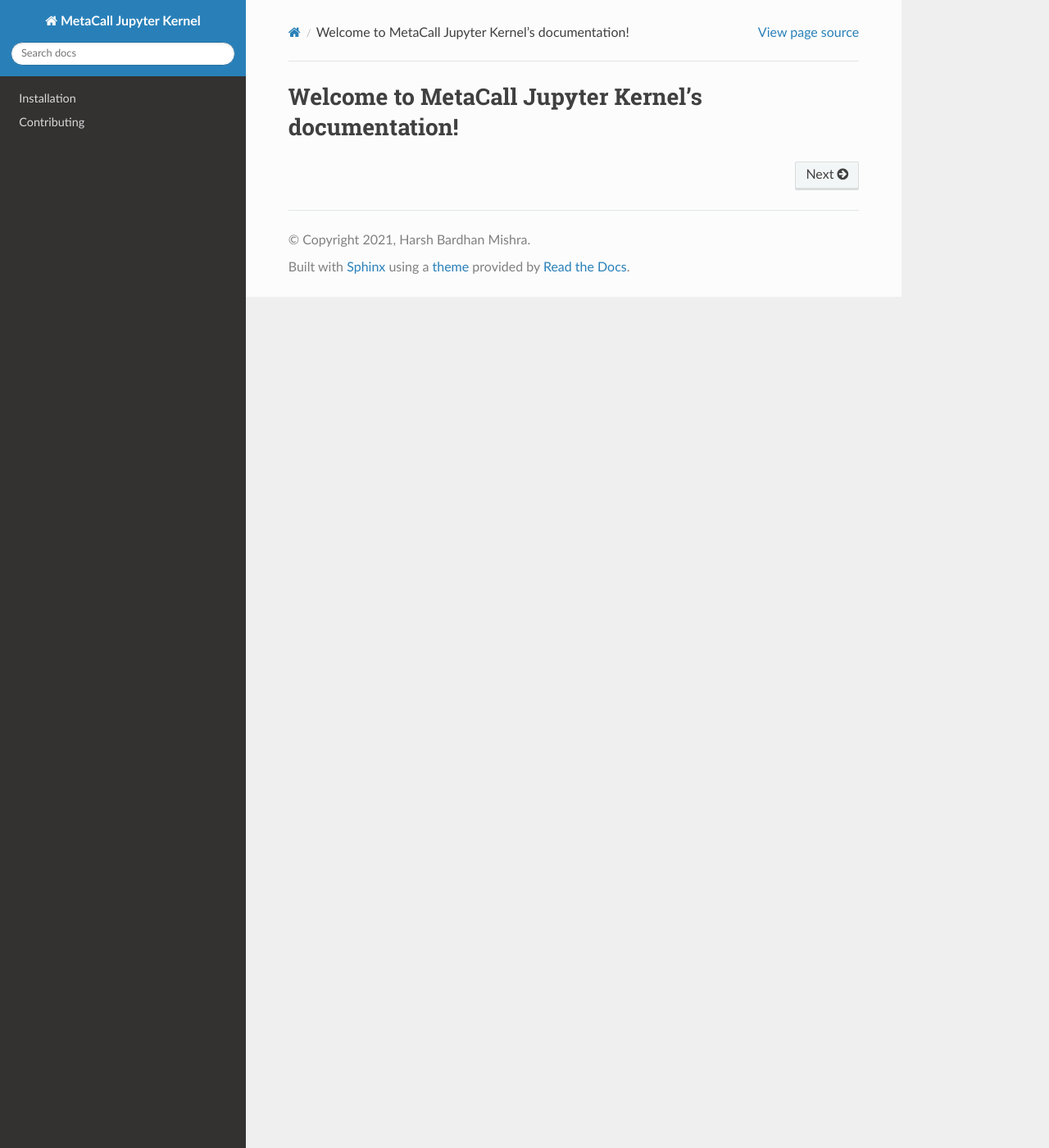
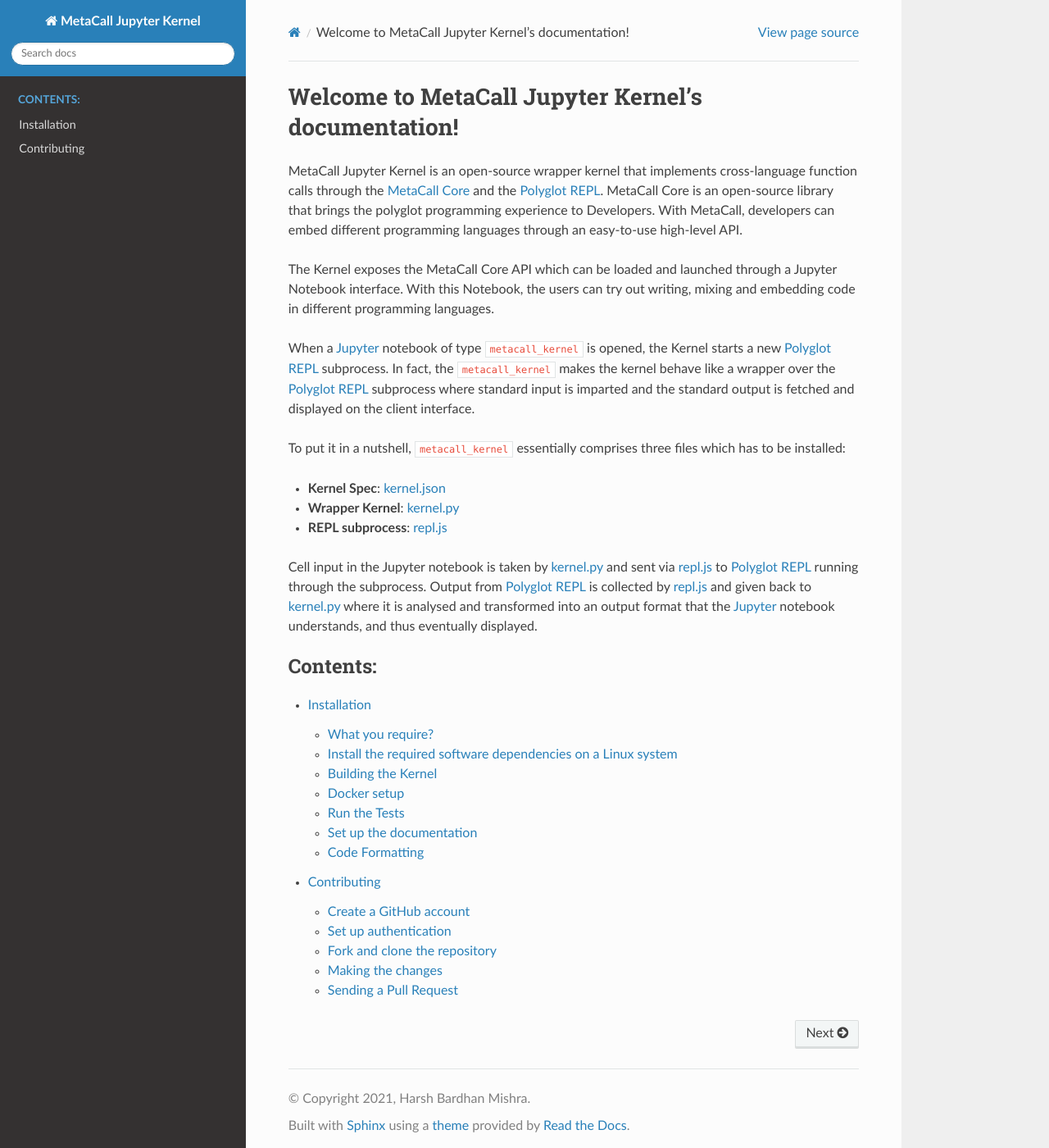
Before and after one commit to metacall/jupyter-kernel, a Sphinx documentation site: the page built from docs/index.rst, in a window 1280 px wide and 1400 px high. Shown: the whole window at 82% size. Built offline with Sphinx 7.4.7 and the Read the Docs theme 2.0.0, drawn with Linux system fonts in a browser that asks for light colours.

Commit message:
docs: add index docs

```diff
--- a/docs/index.rst
+++ b/docs/index.rst
@@ -6,8 +6,47 @@
 Welcome to MetaCall Jupyter Kernel's documentation!
 ===================================================
 
+MetaCall Jupyter Kernel is an open-source wrapper kernel that implements
+cross-language function calls through the `MetaCall Core`_ and the
+`Polyglot REPL`_. MetaCall Core is an open-source library that brings
+the polyglot programming experience to Developers. With MetaCall,
+developers can embed different programming languages through an
+easy-to-use high-level API.
+
+The Kernel exposes the MetaCall Core API which can be loaded and
+launched through a Jupyter Notebook interface. With this Notebook, the
+users can try out writing, mixing and embedding code in different
+programming languages.
+
+When a `Jupyter`_ notebook of type ``metacall_kernel`` is opened, the
+Kernel starts a new `Polyglot REPL`_ subprocess. In fact, the
+``metacall_kernel`` makes the kernel behave like a wrapper over the
+`Polyglot REPL`_ subprocess where standard input is imparted and the
+standard output is fetched and displayed on the client interface.
+
+To put it in a nutshell, ``metacall_kernel`` essentially comprises three
+files which has to be installed:
+
+-  **Kernel Spec**: `kernel.json`_
+-  **Wrapper Kernel**: `kernel.py`_
+-  **REPL subprocess**: `repl.js`_
+
+Cell input in the Jupyter notebook is taken by `kernel.py`_ and sent via
+`repl.js`_ to `Polyglot REPL`_ running through the subprocess. Output
+from `Polyglot REPL`_ is collected by `repl.js`_ and given back to
+`kernel.py`_ where it is analysed and transformed into an output format
+that the `Jupyter`_ notebook understands, and thus eventually displayed.
+
+.. _kernel.json: https://github.com/metacall/jupyter-kernel/blob/master/metacall_jupyter/install.py
+.. _kernel.py: https://github.com/metacall/jupyter-kernel/blob/master/metacall_jupyter/kernel.py
+.. _repl.js: https://github.com/metacall/jupyter-kernel/blob/master/repl.js
+.. _Jupyter: https://jupyter.org/
+.. _MetaCall Core: https://github.com/metacall/core
+.. _Polyglot REPL: https://github.com/metacall/polyglot-repl
+
 .. toctree::
-   :hidden:
+   :maxdepth: 2
+   :caption: Contents:
 
    installation
    contributing
```
Also changed, not shown: docs/contributing.rst (+4 -4 lines), docs/installation.rst (+16 -2 lines).
